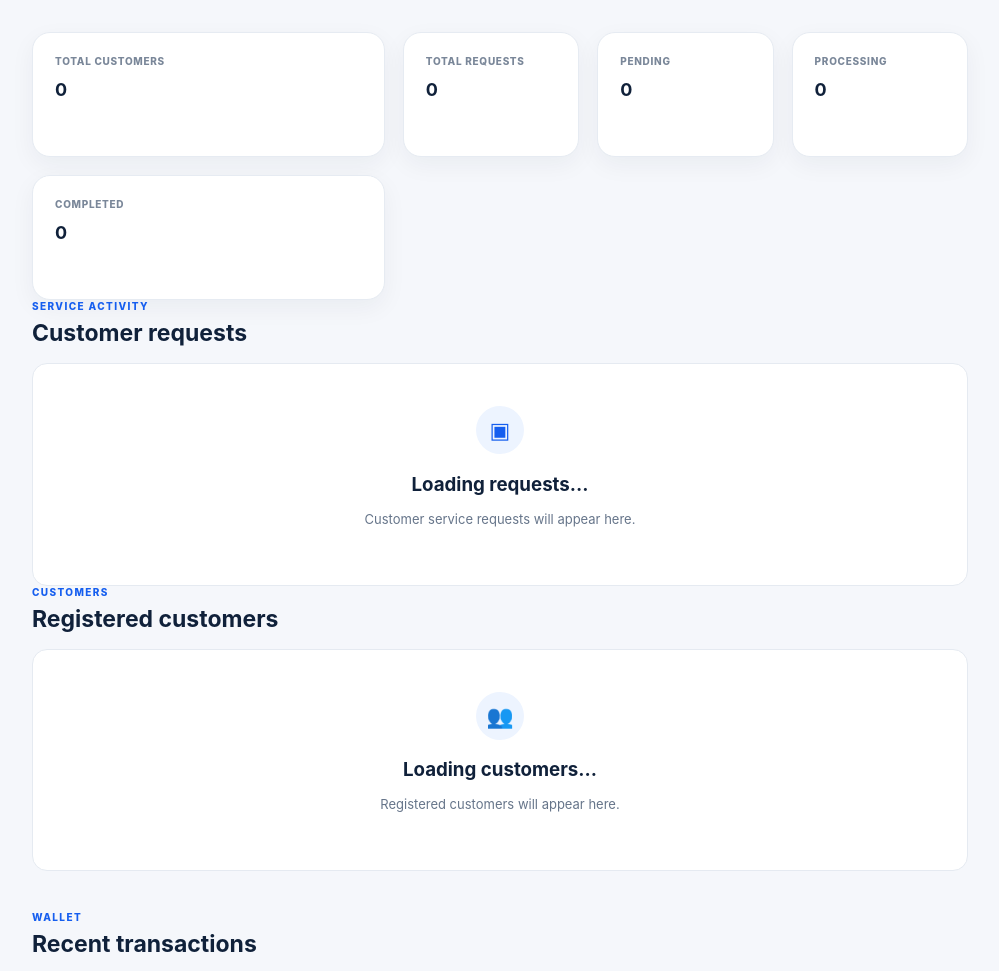
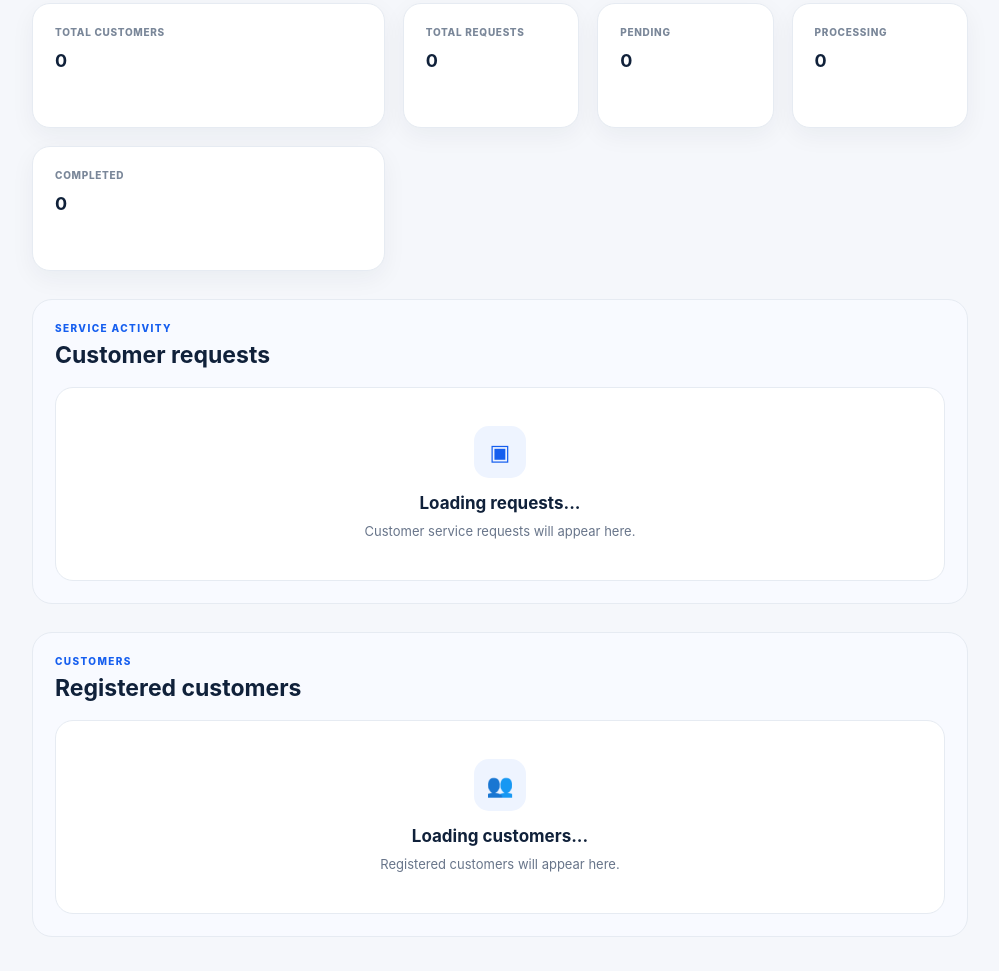
Before and after one commit to IbsystemconsultLtd/-ib-system-consult-platform, a website: page index.html in a window 1280 px wide. Shown: the part 3127-4098 px from the top of the page, without its empty margins (270-1269 px from the left). Drawn offline with Linux system fonts and the light colour scheme.

Commit message:
Add styles for empty card and admin panel

```diff
--- a/styles.css
+++ b/styles.css
@@ -722,3 +722,79 @@ nav{display:grid;gap:7px}.nav-link{padding:13px 14px;border-radius:10px;color:#5
     font-size:15px;
   }
     }
+/* =========================
+   REQUESTS & ADMIN
+   ========================= */
+
+.empty-card{
+  background:#fff;
+  border:1px solid #e6ebf2;
+  border-radius:18px;
+  padding:38px 24px;
+  text-align:center;
+  box-shadow:0 8px 25px rgba(16,33,58,.05);
+}
+
+.empty-icon{
+  width:52px;
+  height:52px;
+  margin:0 auto 15px;
+  display:flex;
+  align-items:center;
+  justify-content:center;
+  border-radius:15px;
+  background:#eef4ff;
+  color:var(--brand);
+  font-size:22px;
+}
+
+.empty-card h3{
+  margin:0 0 8px;
+  color:var(--ink);
+  font-size:17px;
+}
+
+.empty-card p{
+  margin:0;
+  color:#68758a;
+  font-size:13px;
+  line-height:1.6;
+}
+
+#requestsList{
+  margin-top:18px;
+}
+
+.admin-panel{
+  margin-top:28px;
+  background:#f8faff;
+  border:1px solid #e6ebf2;
+  border-radius:20px;
+  padding:22px;
+}
+
+.admin-panel .section-head{
+  margin-bottom:18px;
+}
+
+#adminRequestsList,
+#adminCustomersList{
+  margin-top:10px;
+}
+
+#adminRequestsList .empty-card,
+#adminCustomersList .empty-card{
+  box-shadow:none;
+  background:#fff;
+}
+
+@media(max-width:700px){
+  .empty-card{
+    padding:30px 18px;
+  }
+
+  .admin-panel{
+    padding:16px;
+    border-radius:17px;
+  }
+}
```
